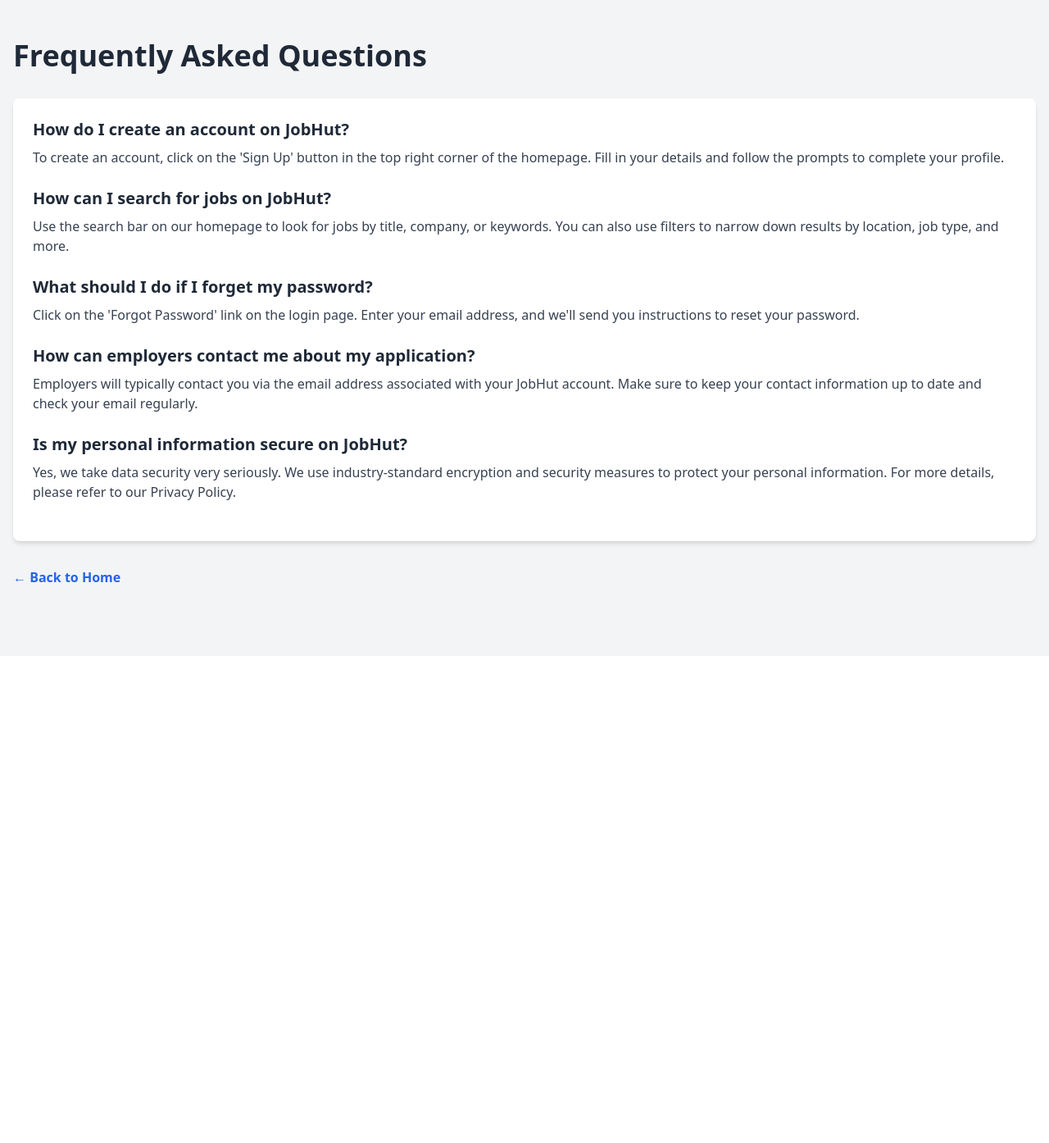
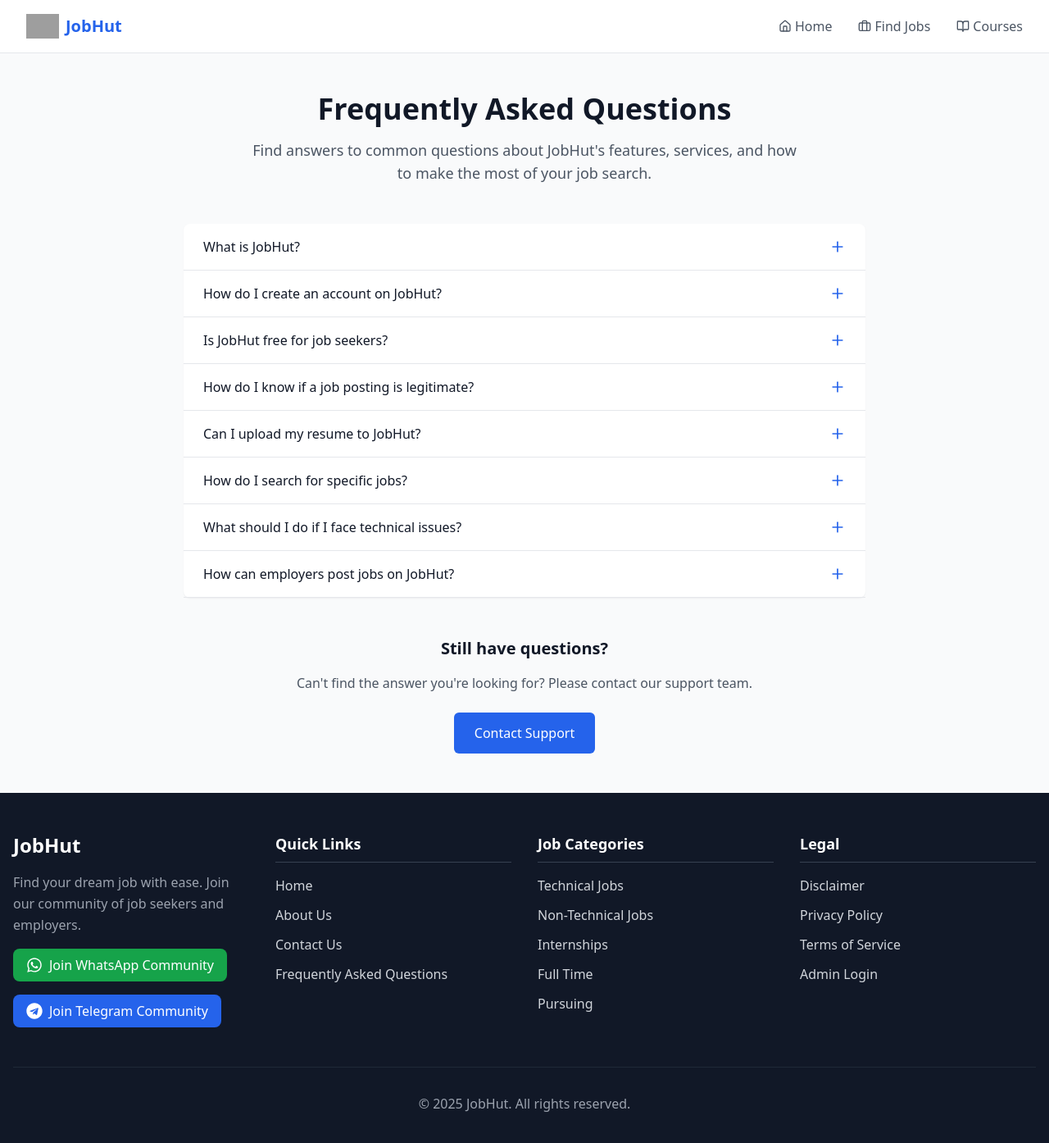
Before and after one commit to Adithya3618/jobHut, a Next.js app: page /faq in a window 1280 px wide. Shown: the top 1394 px of the page at 82% size. Before the commit the page ends 800 px from the top, so only its background shows below. Built offline with nearby package versions, Linux system fonts and the light colour scheme; grey boxes are pictures that could not be loaded.

Commit message:
change in contact us page

```diff
--- a/app/components/CouponDetailsContent.js
+++ b/app/components/CouponDetailsContent.js
@@ -3,7 +3,7 @@
 import { useState, useEffect } from 'react';
 import { useRouter } from 'next/navigation';
 import Loading from './Loading';
-
+import PageViewWrapper from '../components/PageViewWrapper';
 export default function CouponDetailsContent({ id }) {
   const [coupon, setCoupon] = useState(null);
   const [loading, setLoading] = useState(true);
@@ -51,6 +51,7 @@
   if (!coupon) return <div className="text-center">Coupon not found</div>;
 
   return (
+    <PageViewWrapper>
     <main className="flex-grow container mx-auto px-4 py-8">
       <div className="bg-white shadow-md rounded-lg p-8 max-w-2xl mx-auto">
         <h1 className="text-3xl font-bold mb-4">{coupon.name}</h1>
@@ -78,5 +79,6 @@
         )}
       </div>
     </main>
+    </PageViewWrapper>
   );
 }
--- a/app/components/CouponsList.js
+++ b/app/components/CouponsList.js
@@ -3,6 +3,7 @@
 import { useState, useEffect } from 'react'
 import CouponCard from './CouponCard'
 import Loading from './Loading'
+import PageViewWrapper from '../components/PageViewWrapper';
 
 export default function CouponsList() {
   const [coupons, setCoupons] = useState([])
@@ -41,6 +42,7 @@
   if (error) return <div className="text-center text-red-500">{error}</div>
 
   return (
+    <PageViewWrapper>
       <div>
         <div className="mb-6">
           <input
@@ -61,5 +63,6 @@
           </div>
         )}
       </div>
+    </PageViewWrapper>
   )
 }
--- a/app/components/Footer.js
+++ b/app/components/Footer.js
@@ -1,5 +1,6 @@
 import Link from 'next/link';
 import { FaWhatsapp } from 'react-icons/fa';
+import { FaTelegram } from 'react-icons/fa';
 
 export default function Footer() {
   return (
@@ -19,6 +20,16 @@
               <FaWhatsapp className="text-xl" />
               <span>Join WhatsApp Community</span>
             </Link>
+            <Link
+              href="https://t.me/+o14WQBO8VuMxOTM1"
+              target="_blank"
+              rel="noopener noreferrer"
+              className="inline-flex items-center space-x-2 bg-blue-600 text-white px-4 py-2 rounded-lg hover:bg-blue-700 transition duration-300 mt-4"
+            >
+              <FaTelegram className="text-xl" />
+              <span>Join Telegram Community</span>
+            </Link>
+
           </div>
 
           {/* Quick Links */}
@@ -35,7 +46,7 @@
                 <Link href="/contact" className="hover:text-white transition-colors duration-200">Contact Us</Link>
               </li>
               <li>
-                <Link href="/privacy-policy" className="hover:text-white transition-colors duration-200">Privacy Policy</Link>
+                <Link href="/faq" className="hover:text-white transition-colors duration-200">Frequently Asked Questions</Link>
               </li>
             </ul>
           </div>
@@ -51,7 +62,13 @@
                 <Link href="/jobs?category=non-technical" className="hover:text-white transition-colors duration-200">Non-Technical Jobs</Link>
               </li>
               <li>
-                <Link href="/jobs?category=internship" className="hover:text-white transition-colors duration-200">Internships</Link>
+                <Link href="/jobs?jobType=intern" className="hover:text-white transition-colors duration-200">Internships</Link>
+              </li>
+              <li>
+                <Link href="/jobs?jobType=fulltime" className="hover:text-white transition-colors duration-200">Full Time</Link>
+              </li>
+              <li>
+                <Link href="/jobs?experience=pursuing" className="hover:text-white transition-colors duration-200">Pursuing</Link>
               </li>
             </ul>
           </div>
--- a/app/faq/page.js
+++ b/app/faq/page.js
@@ -1,45 +1,118 @@
-import Link from 'next/link';
+'use client'
+
+import { useState } from 'react'
+import { Plus, Minus } from 'lucide-react'
+import Header from '../components/Header';
+import Footer from '../components/Footer';
+import PageViewWrapper from '../components/PageViewWrapper';
+
+const FAQItem = ({ question, answer }) => {
+  const [isOpen, setIsOpen] = useState(false)
+
+  return (
+    <div className="border-b border-gray-200">
+
+      <button
+        className="w-full flex justify-between items-center py-4 px-6 hover:bg-gray-50 transition-colors duration-150"
+        onClick={() => setIsOpen(!isOpen)}
+      >
+        <span className="text-left font-medium text-gray-900">{question}</span>
+        {isOpen ? (
+          <Minus className="w-5 h-5 text-blue-600 flex-shrink-0" />
+        ) : (
+          <Plus className="w-5 h-5 text-blue-600 flex-shrink-0" />
+        )}
+      </button>
+      <div
+        className={`overflow-hidden transition-all duration-200 ${isOpen ? 'max-h-96 pb-4' : 'max-h-0'
+          }`}
+      >
+        <div className="px-6 text-gray-600">{answer}</div>
+      </div>
+    </div>
+  )
+}
 
 export default function FAQPage() {
   const faqs = [
     {
-      question: "How do I create an account on JobHut?",
-      answer: "To create an account, click on the 'Sign Up' button in the top right corner of the homepage. Fill in your details and follow the prompts to complete your profile."
+      question: "What is JobHut?",
+      answer: "JobHut is a comprehensive job search platform that connects job seekers with employers across India. We specialize in providing verified job listings, ensuring a safe and reliable job search experience."
     },
     {
-      question: "How can I search for jobs on JobHut?",
-      answer: "Use the search bar on our homepage to look for jobs by title, company, or keywords. You can also use filters to narrow down results by location, job type, and more."
+      question: "How do I create an account on JobHut?",
+      answer: "Creating an account is simple. Click on the 'Sign Up' button in the top right corner, fill in your basic details like name, email, and password. You can then complete your profile with your professional information and start applying for jobs."
     },
     {
-      question: "What should I do if I forget my password?",
-      answer: "Click on the 'Forgot Password' link on the login page. Enter your email address, and we'll send you instructions to reset your password."
+      question: "Is JobHut free for job seekers?",
+      answer: "Yes, JobHut is completely free for job seekers. You can create a profile, search for jobs, and apply to positions without any charges. We believe in making job searching accessible to everyone."
     },
     {
-      question: "How can employers contact me about my application?",
-      answer: "Employers will typically contact you via the email address associated with your JobHut account. Make sure to keep your contact information up to date and check your email regularly."
+      question: "How do I know if a job posting is legitimate?",
+      answer: "All job postings on JobHut go through a verification process. We work directly with employers and verify their business credentials. Additionally, we have a reporting system in place for any suspicious listings. Look for the 'Verified' badge on job postings for extra assurance."
     },
     {
-      question: "Is my personal information secure on JobHut?",
-      answer: "Yes, we take data security very seriously. We use industry-standard encryption and security measures to protect your personal information. For more details, please refer to our Privacy Policy."
+      question: "Can I upload my resume to JobHut?",
+      answer: "Yes, you can upload your resume in various formats (PDF, DOC, DOCX). Your resume will be stored securely and can be easily updated. You can also create a resume using our built-in resume builder tool."
+    },
+    {
+      question: "How do I search for specific jobs?",
+      answer: "Use our advanced search filters to find specific jobs. You can filter by location, job type, experience level, salary range, and industry. You can also use keywords to search for specific roles or companies."
+    },
+    {
+      question: "What should I do if I face technical issues?",
+      answer: "If you encounter any technical issues, first try clearing your browser cache and cookies. If the problem persists, contact our support team through the 'Help' section or email us at support@jobhut.in. We typically respond within 24 hours."
+    },
+    {
+      question: "How can employers post jobs on JobHut?",
+      answer: "Employers can create a business account and post jobs through our employer dashboard. We offer various packages for job postings. Contact our sales team at sales@jobhut.in for more information about posting jobs and pricing."
     }
-  ];
+  ]
 
   return (
-    <div className="min-h-screen bg-gray-100 py-12">
-      <div className="container mx-auto px-4">
-        <h1 className="text-4xl font-bold text-gray-800 mb-8">Frequently Asked Questions</h1>
-        <div className="bg-white rounded-lg shadow-md p-6 mb-8">
-          {faqs.map((faq, index) => (
-            <div key={index} className="mb-6">
-              <h2 className="text-xl font-semibold text-gray-800 mb-2">{faq.question}</h2>
-              <p className="text-gray-700">{faq.answer}</p>
-            </div>
-          ))}
+    <PageViewWrapper>
+    <div>
+      <Header />
+      <div className="min-h-screen bg-gray-50 py-12">
+
+        <div className="max-w-4xl mx-auto px-4 sm:px-6 lg:px-8">
+          {/* Header Section */}
+          <div className="text-center mb-12">
+            <h1 className="text-3xl font-bold text-gray-900 sm:text-4xl mb-4">
+              Frequently Asked Questions
+            </h1>
+            <p className="text-lg text-gray-600 max-w-2xl mx-auto">
+              Find answers to common questions about JobHut's features, services, and how to make the most of your job search.
+            </p>
+          </div>
+
+          {/* FAQ Section */}
+          <div className="bg-white rounded-lg shadow-sm">
+            {faqs.map((faq, index) => (
+              <FAQItem key={index} question={faq.question} answer={faq.answer} />
+            ))}
+          </div>
+
+          {/* Contact Support Section */}
+          <div className="mt-12 text-center">
+            <h2 className="text-xl font-semibold text-gray-900 mb-4">
+              Still have questions?
+            </h2>
+            <p className="text-gray-600 mb-6">
+              Can't find the answer you're looking for? Please contact our support team.
+            </p>
+            <a
+              href="mailto:support@jobhut.in"
+              className="inline-flex items-center justify-center px-6 py-3 border border-transparent text-base font-medium rounded-md text-white bg-blue-600 hover:bg-blue-700 transition-colors duration-150"
+            >
+              Contact Support
+            </a>
+          </div>
         </div>
-        <Link href="/" className="text-blue-600 hover:text-blue-800 font-semibold">
-          ← Back to Home
-        </Link>
+
       </div>
+      <Footer />
     </div>
-  );
+    </PageViewWrapper>
+  )
 }
```
Lines whose indentation alone changed are shown as unchanged.
